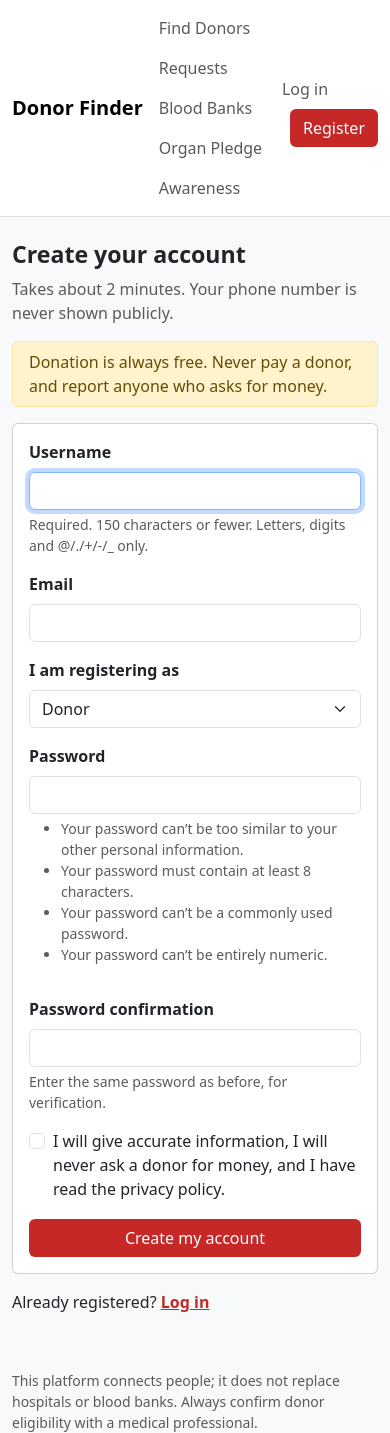
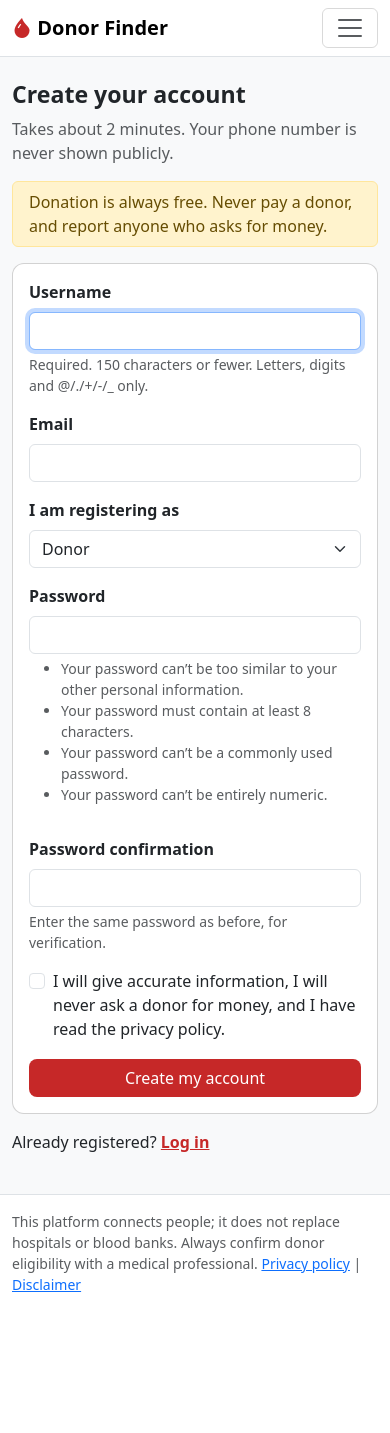
Before and after one commit to sasi-ws/blood-organ-donor-finder, a Django app: page /accounts/register/ in a window 390 px wide. Shown: the top 1433 px of the page. After the commit the page ends 1292 px from the top, so only its background shows below. Run offline with Django 5.2, Linux system fonts and the light colour scheme.

Commit message:
Improve base layout: mobile nav, messages, footer links

```diff
--- a/config/settings.py
+++ b/config/settings.py
@@ -146,3 +146,7 @@ STATICFILES_DIRS = [BASE_DIR / "static"]
 # Business rules (one place each). Confirm values with the blood bank.
 GAP_DAYS = 120            # whole blood, 4 months
 PLATELET_GAP_DAYS = 14    # placeholder, to be confirmed
+
+# Make Django error messages use Bootstrap's red "danger" style
+from django.contrib.messages import constants as messages
+MESSAGE_TAGS = {messages.ERROR: 'danger'}
--- /dev/null
+++ b/static/css/theme.css
@@ -0,0 +1,6 @@
+:root { --brand: #C62828; --brand-pink: #FCE8E6; }
+.btn-brand { background: var(--brand); color: #fff; border-radius: 8px; }
+.btn-brand:hover { background: #a31f1f; color: #fff; }
+.text-brand { color: var(--brand); }
+.card { border-radius: 12px; }
+.banner-warning { background: #FFF1D6; color: #6b4a00; }
--- a/templates/base.html
+++ b/templates/base.html
@@ -1,3 +1,4 @@
+{% load static %}
 <!DOCTYPE html>
 <html lang="en">
 <head>
@@ -5,27 +6,41 @@
   <meta name="viewport" content="width=device-width, initial-scale=1">
   <title>{% block title %}Donor Finder{% endblock %}</title>
   <link href="https://cdn.jsdelivr.net/npm/bootstrap@5.3.3/dist/css/bootstrap.min.css" rel="stylesheet">
-  <style>
-    :root { --brand: #C62828; }
-    .btn-brand { background: var(--brand); color: #fff; }
-    .text-brand { color: var(--brand); }
-  </style>
+  <link href="https://cdn.jsdelivr.net/npm/bootstrap-icons@1.11.3/font/bootstrap-icons.css" rel="stylesheet">
+  <link href="{% static 'css/theme.css' %}" rel="stylesheet">
   {% block extra_head %}{% endblock %}
 </head>
-<body class="bg-light">
+<body class="bg-light d-flex flex-column min-vh-100">
+
+  {# Dengue banner: shows only when a context processor sets dengue_mode (Week 3) #}
+  {% if dengue_mode %}
+  <div class="banner-warning text-center py-2 small">
+    Dengue season: platelet donors are needed.
+  </div>
+  {% endif %}
   {% block banner %}{% endblock %}
+
   <nav class="navbar navbar-expand-lg bg-white border-bottom">
     <div class="container">
-      <a class="navbar-brand fw-bold" href="/">Donor Finder</a>
-      <div class="navbar-nav me-auto">
+      <a class="navbar-brand fw-bold" href="/">
+        <i class="bi bi-droplet-fill text-brand"></i> Donor Finder
+      </a>
+      <button class="navbar-toggler" type="button" data-bs-toggle="collapse"
+              data-bs-target="#mainNav" aria-controls="mainNav"
+              aria-expanded="false" aria-label="Toggle navigation">
+        <span class="navbar-toggler-icon"></span>
+      </button>
+      <div class="collapse navbar-collapse" id="mainNav">
+        <div class="navbar-nav mx-auto">
           <a class="nav-link" href="#">Find Donors</a>
           <a class="nav-link" href="#">Requests</a>
           <a class="nav-link" href="#">Blood Banks</a>
           <a class="nav-link" href="#">Organ Pledge</a>
           <a class="nav-link" href="#">Awareness</a>
         </div>
-      <div class="navbar-nav">
+        <div class="navbar-nav align-items-lg-center">
           {% if user.is_authenticated %}
+          <a class="nav-link" href="#"><i class="bi bi-bell"></i> Alerts</a>
           <span class="nav-link">Hi, {{ user.username }}</span>
           <form method="post" action="{% url 'accounts:logout' %}" class="d-flex">
             {% csrf_token %}
@@ -33,22 +48,31 @@
           </form>
           {% else %}
           <a class="nav-link" href="{% url 'accounts:login' %}">Log in</a>
-           <a class="btn btn-brand ms-2" href="{% url 'accounts:register' %}">Register</a>
+          <a class="btn btn-brand ms-lg-2" href="{% url 'accounts:register' %}">Register</a>
           {% endif %}
+        </div>
       </div>
     </div>
   </nav>
 
-  <main class="container py-4">
+  <main class="container py-4 flex-grow-1">
     {% for message in messages %}
-      <div class="alert alert-info">{{ message }}</div>
+      <div class="alert alert-{{ message.tags|default:'info' }} alert-dismissible fade show" role="alert">
+        {{ message }}
+        <button type="button" class="btn-close" data-bs-dismiss="alert" aria-label="Close"></button>
+      </div>
     {% endfor %}
     {% block content %}{% endblock %}
   </main>
 
-  <footer class="container py-3 small text-muted">
+  <footer class="border-top bg-white py-3 small text-muted">
+    <div class="container">
       This platform connects people; it does not replace hospitals or blood banks.
       Always confirm donor eligibility with a medical professional.
+      <a href="#">Privacy policy</a> | <a href="#">Disclaimer</a>
+    </div>
   </footer>
+
+  <script src="https://cdn.jsdelivr.net/npm/bootstrap@5.3.3/dist/js/bootstrap.bundle.min.js"></script>
 </body>
 </html>
```
Lines whose indentation alone changed are shown as unchanged.
